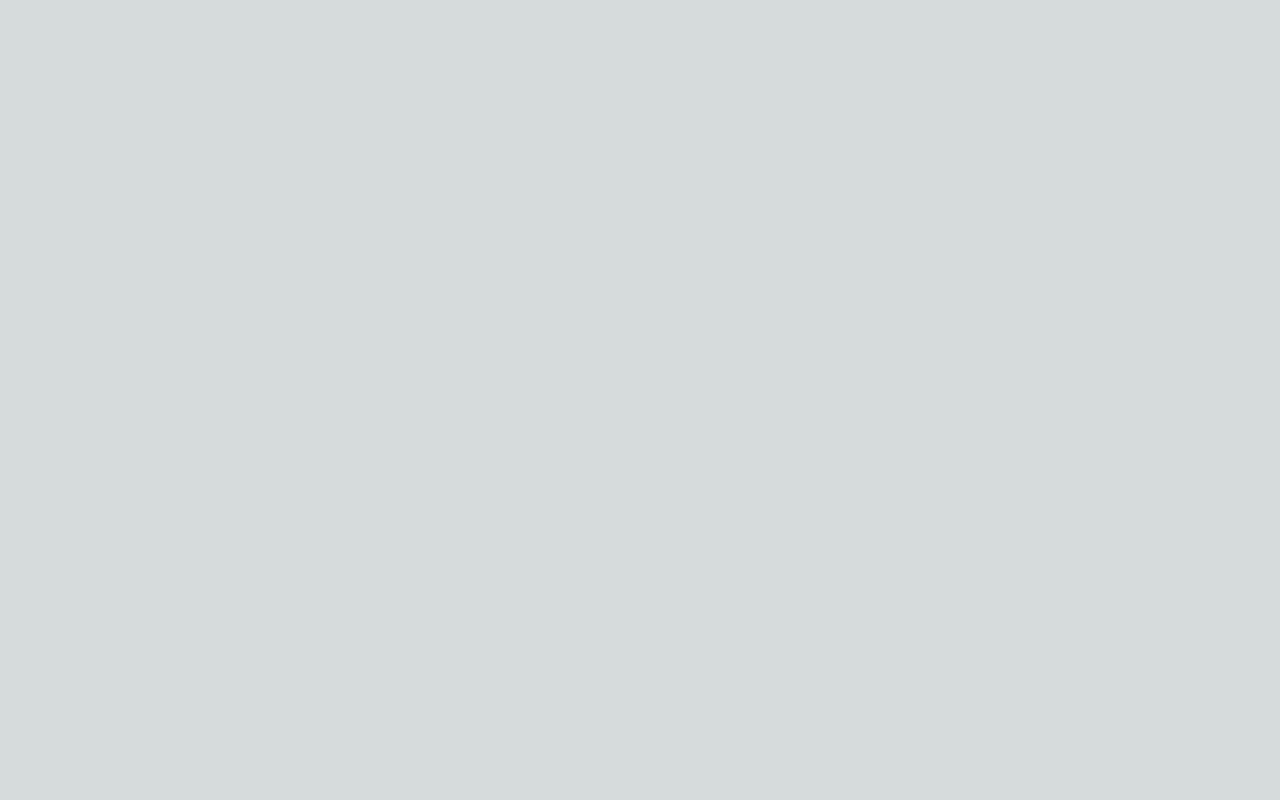
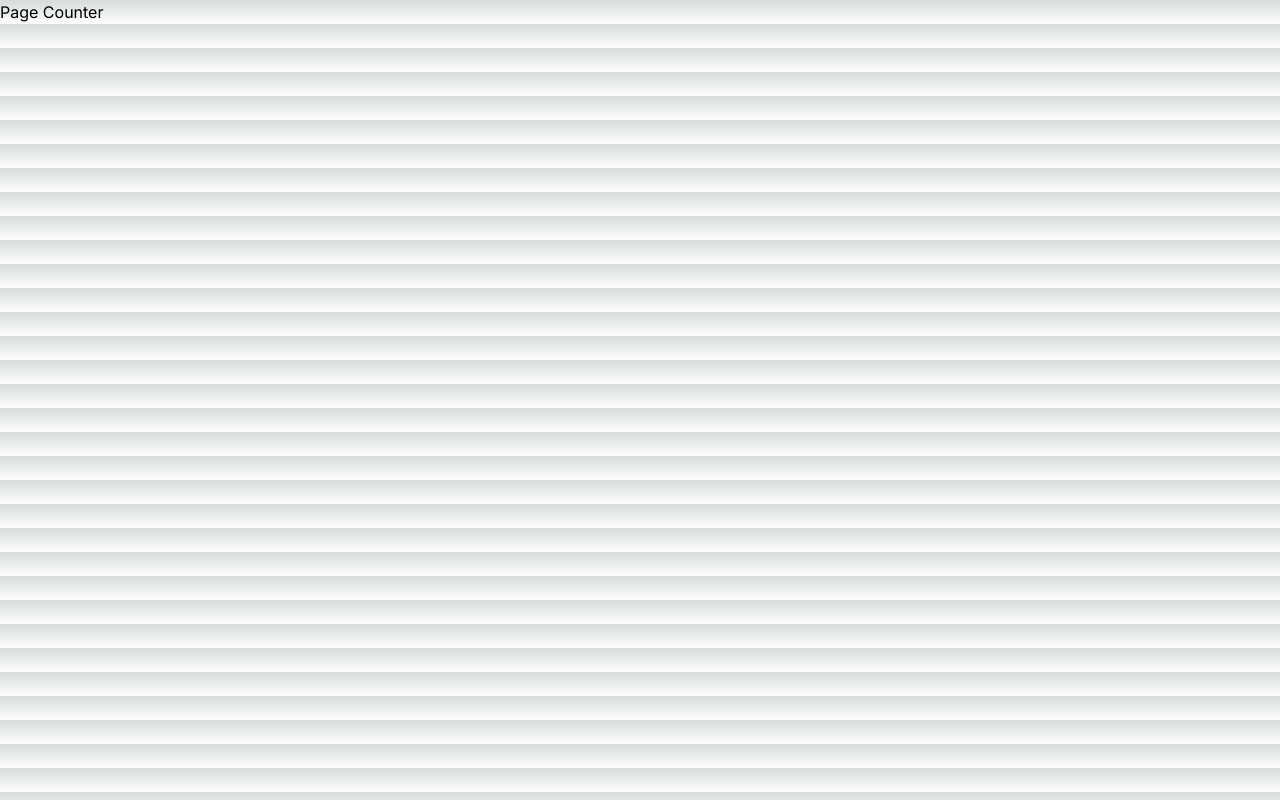
Before and after one commit to Leonardo-Robot-PostRock/Dashboard-page, a Next.js app: page /dashboard/counter in a window 1280 px wide. Before the commit this address had no page. Built offline with nearby package versions, Linux system fonts and the light colour scheme.

Commit message:
Counter pag

```diff
--- a/src/app/dashboard/counter/page.tsx
+++ b/src/app/dashboard/counter/page.tsx
@@ -1,5 +1,7 @@
-import { redirect } from 'next/navigation';
-
-export default function Home() {
-	redirect('/dashboard/counter');
+export default function CounterPage() {
+	return (
+		<div>
+			<h1>Page Counter</h1>
+		</div>
+	);
 }
```
